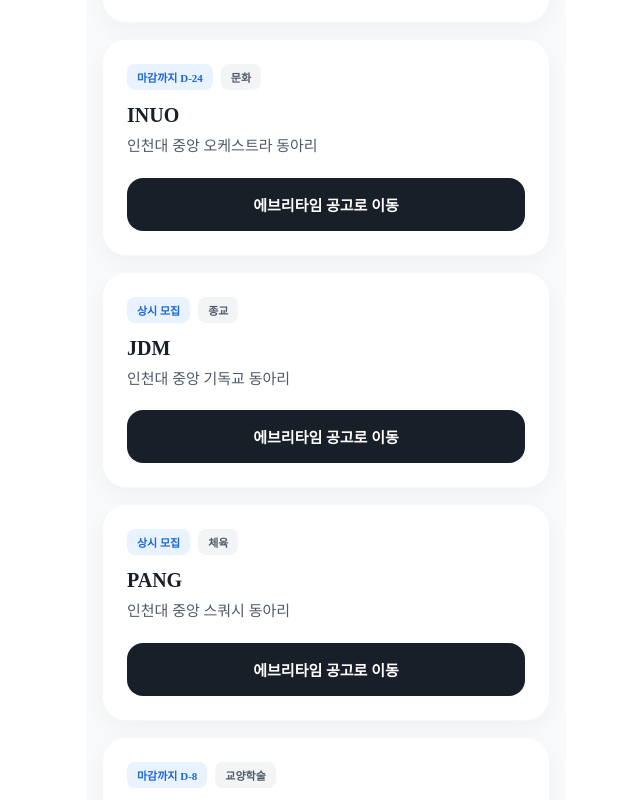
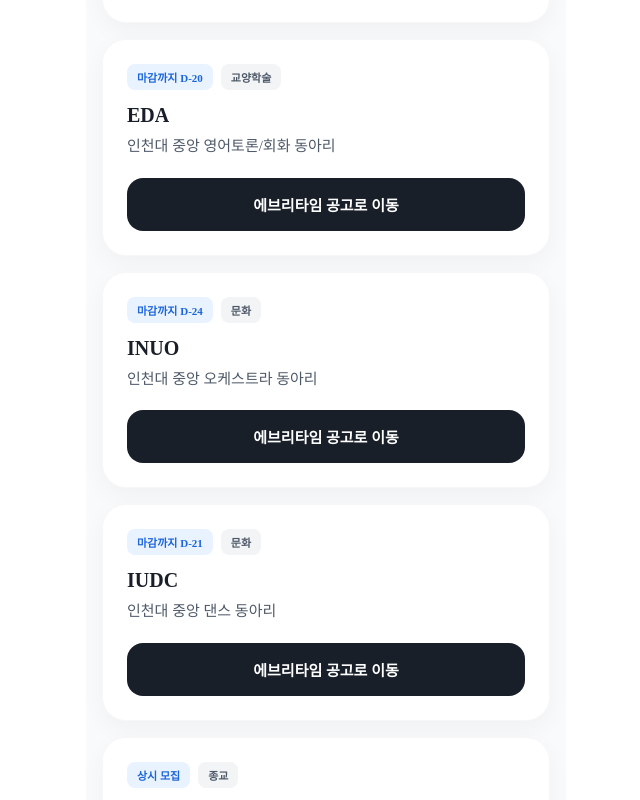
Before and after one commit to LikeLionUniv-INU/14th-Club-Links, a React (Create React App) app: page / in a window 1280 px wide. Shown: the part 1580-2380 px from the top of the page, without its empty margins (314-954 px from the left). Built offline with nearby package versions, Linux system fonts and the light colour scheme; a web font is replaced by a local one.

Commit message:
0303 업뎃

```diff
--- a/src/pages/Mainpage.jsx
+++ b/src/pages/Mainpage.jsx
@@ -37,7 +37,7 @@ const CLUB_DATA = [
     desc: "인천대 중앙 IT 동아리 (이 사이트 저희가 만들었어요 🥹)",
     category: "교양학술",
     deadline: "2026-03-06",
-    link: "https://everytime.kr/418891/v/402022384",
+    link: "https://everytime.kr/418891/v/402403593",
   },
   {
     id: 2,
@@ -73,6 +73,14 @@ const CLUB_DATA = [
   },
   {
     id: 6,
+    name: "EDA",
+    desc: "인천대 중앙 영어토론/회화 동아리",
+    category: "교양학술",
+    deadline: "2026-03-12",
+    link: "https://everytime.kr/418891/v/402468957",
+  },
+  {
+    id: 7,
     name: "INUO",
     desc: "인천대 중앙 오케스트라 동아리",
     category: "문화",
@@ -80,15 +88,23 @@ const CLUB_DATA = [
     link: "https://everytime.kr/418891/v/401339379",
   },
   {
-    id: 7,
+    id: 8,
+    name: "IUDC",
+    desc: "인천대 중앙 댄스 동아리",
+    category: "문화",
+    deadline: "2026-03-13",
+    link: "https://everytime.kr/418891/v/402450082",
+  },
+  {
+    id: 9,
     name: "JDM",
     desc: "인천대 중앙 기독교 동아리",
     category: "종교",
     deadline: "always",
-    link: "https://everytime.kr/418891/v/401296142",
+    link: "https://everytime.kr/418891/v/402477907",
   },
   {
-    id: 8,
+    id: 10,
     name: "PANG",
     desc: "인천대 중앙 스쿼시 동아리",
     category: "체육",
@@ -96,15 +112,15 @@ const CLUB_DATA = [
     link: "https://everytime.kr/418891/v/401135346",
   },
   {
-    id: 9,
+    id: 11,
     name: "TEDxIncheonU",
     desc: "인천대 중앙 강연기획 동아리",
     category: "교양학술",
-    deadline: "2026-02-28",
-    link: "https://everytime.kr/418891/v/401699113",
+    deadline: "2026-03-07",
+    link: "https://everytime.kr/418891/v/402455045",
   },
   {
-    id: 10,
+    id: 12,
     name: "기우회",
     desc: " 인천대 중앙 바둑 동아리",
     category: "취미전시",
@@ -112,7 +128,7 @@ const CLUB_DATA = [
     link: "https://everytime.kr/418891/v/400348603",
   },
   {
-    id: 11,
+    id: 13,
     name: "느을사랑",
     desc: "인천대 중앙 유기견봉사 동아리",
     category: "봉사",
@@ -120,7 +136,7 @@ const CLUB_DATA = [
     link: "https://everytime.kr/418891/v/401890713",
   },
   {
-    id: 12,
+    id: 14,
     name: "다크호스",
     desc: "인천대 중앙 탁구 동아리",
     category: "체육",
@@ -128,15 +144,15 @@ const CLUB_DATA = [
     link: "https://everytime.kr/418891/v/401783085",
   },
   {
-    id: 13,
+    id: 15,
     name: "돌핀",
     desc: "인천대 중앙 농구 동아리",
     category: "체육",
     deadline: "2026-03-06",
-    link: "https://everytime.kr/418891/v/401020081",
+    link: "https://everytime.kr/418891/v/402372706",
   },
   {
-    id: 14,
+    id: 16,
     name: "로타랙트",
     desc: "인천대 중앙 봉사 동아리",
     category: "봉사",
@@ -144,7 +160,7 @@ const CLUB_DATA = [
     link: "https://everytime.kr/418891/v/401935178",
   },
   {
-    id: 15,
+    id: 17,
     name: "바이킹",
     desc: "인천대 중앙 야구 동아리",
     category: "체육",
@@ -152,7 +168,7 @@ const CLUB_DATA = [
     link: "https://everytime.kr/418891/v/401010142",
   },
   {
-    id: 16,
+    id: 18,
     name: "보인다",
     desc: "인천대 중앙 보드게임 동아리",
     category: "취미전시",
@@ -160,7 +176,7 @@ const CLUB_DATA = [
     link: "https://everytime.kr/418891/v/400377609",
   },
   {
-    id: 17,
+    id: 19,
     name: "산악부(UIAC)",
     desc: "인천대 중앙 산악 동아리",
     category: "체육",
@@ -168,31 +184,31 @@ const CLUB_DATA = [
     link: "https://everytime.kr/418891/v/400604191",
   },
   {
-    id: 18,
+    id: 20,
     name: "세치혀",
     desc: "인천대 중앙 시사토론 동아리",
     category: "교양학술",
-    deadline: "2026-02-28",
-    link: "https://everytime.kr/418891/v/401907641",
+    deadline: "2026-03-31",
+    link: "https://everytime.kr/418891/v/402492485",
   },
   {
-    id: 19,
+    id: 21,
     name: "싸우라비",
     desc: "인천대 중앙 태권도 동아리",
     category: "체육",
     deadline: "always",
-    link: "https://everytime.kr/418891/v/400783687",
+    link: "https://everytime.kr/418891/v/402437152",
   },
   {
-    id: 20,
+    id: 22,
     name: "아르고나우츠",
     desc: "인천대 중앙 투자 동아리",
     category: "교양학술",
     deadline: "2026-03-01",
-    link: "https://everytime.kr/418891/v/401310033",
+    link: "https://everytime.kr/418891/v/402162841",
   },
   {
-    id: 21,
+    id: 23,
     name: "아임",
     desc: "인천대 중앙 마케팅 동아리",
     category: "교양학술",
@@ -200,31 +216,31 @@ const CLUB_DATA = [
     link: "https://everytime.kr/418891/v/401352015",
   },
   {
-    id: 22,
+    id: 24,
     name: "울림",
     desc: "인천대 중앙 풍물패 동아리",
     category: "문화",
     deadline: "always",
-    link: "https://everytime.kr/418891/v/400141970",
+    link: "https://everytime.kr/418891/v/402496290",
   },
   {
-    id: 23,
+    id: 25,
     name: "유스호스텔",
     desc: "인천대 중앙 여행 동아리",
     category: "취미전시",
     deadline: "2026-03-04",
-    link: "https://everytime.kr/418891/v/401688450",
+    link: "https://everytime.kr/418891/v/402452638",
   },
   {
-    id: 24,
+    id: 26,
     name: "인스디스",
     desc: "인천대 중앙 흑인음악 동아리",
     category: "문화",
     deadline: "2026-03-06",
-    link: "https://everytime.kr/418891/v/401226551",
+    link: "https://everytime.kr/418891/v/402481716",
   },
   {
-    id: 25,
+    id: 27,
     name: "인영천화",
     desc: "인천대 중앙 영화감상 동아리",
     category: "취미전시",
@@ -232,15 +248,15 @@ const CLUB_DATA = [
     link: "https://everytime.kr/418891/v/401956089",
   },
   {
-    id: 26,
+    id: 28,
     name: "인유공방",
     desc: "인천대 중앙 DIY 동아리",
     category: "취미전시",
     deadline: "2026-03-06",
-    link: "https://everytime.kr/418891/v/402014176",
+    link: "https://everytime.kr/418891/v/402446680",
   },
   {
-    id: 27,
+    id: 29,
     name: "인인극회",
     desc: "인천대 중앙 연극 동아리",
     category: "문화",
@@ -248,7 +264,7 @@ const CLUB_DATA = [
     link: "https://everytime.kr/418891/v/401742344",
   },
   {
-    id: 28,
+    id: 30,
     name: "인풋아웃풋",
     desc: "인천대 중앙 풋살 동아리",
     category: "체육",
@@ -256,15 +272,15 @@ const CLUB_DATA = [
     link: "https://everytime.kr/418891/v/400991916",
   },
   {
-    id: 29,
+    id: 31,
     name: "젊은영상",
     desc: "인천대 중앙 영화 동아리",
     category: "문화",
     deadline: "2026-02-28",
-    link: "https://everytime.kr/418891/v/401671963",
+    link: "https://everytime.kr/418891/v/402173201",
   },
   {
-    id: 30,
+    id: 32,
     name: "죠이선교회(JOY)",
     desc: "인천대 중앙 기독교 동아리",
     category: "종교",
@@ -272,7 +288,15 @@ const CLUB_DATA = [
     link: "https://everytime.kr/418891/v/400464556",
   },
   {
-    id: 31,
+    id: 33,
+    name: "초아다솜",
+    desc: "인천대 중앙 봉사 동아리",
+    category: "봉사",
+    deadline: "2026-03-22",
+    link: "https://everytime.kr/418891/v/402470752",
+  },
+  {
+    id: 34,
     name: "크레퍼스",
     desc: "인천대 중앙 밴드 동아리",
     category: "문화",
@@ -280,7 +304,7 @@ const CLUB_DATA = [
     link: "https://everytime.kr/418891/v/401719542",
   },
   {
-    id: 32,
+    id: 35,
     name: "파이오니아",
     desc: "인천대 중앙 밴드 동아리",
     category: "문화",
@@ -288,23 +312,15 @@ const CLUB_DATA = [
     link: "https://everytime.kr/418891/v/401111091",
   },
   {
-    id: 33,
+    id: 36,
     name: "퍼펙트",
     desc: "인천대 중앙 볼링 동아리",
     category: "체육",
     deadline: "always",
-    link: "https://everytime.kr/418891/v/400978300",
+    link: "https://everytime.kr/418891/v/402198561",
   },
   {
-    id: 34,
-    name: "포크라인",
-    desc: "인천대 중앙 밴드 동아리",
-    category: "문화",
-    deadline: "2026-03-08",
-    link: "https://everytime.kr/418891/v/401133904",
-  },
-  {
-    id: 35,
+    id: 37,
     name: "페더스",
     desc: "인천대 중앙 배드민턴 동아리",
     category: "체육",
@@ -312,23 +328,31 @@ const CLUB_DATA = [
     link: "https://everytime.kr/418891/v/402007410",
   },
   {
-    id: 36,
+    id: 38,
+    name: "포크라인",
+    desc: "인천대 중앙 밴드 동아리",
+    category: "문화",
+    deadline: "2026-03-08",
+    link: "https://everytime.kr/418891/v/402177915",
+  },
+  {
+    id: 39,
     name: "하늬울림",
     desc: "인천대 중앙 클래식기타 동아리",
     category: "문화",
     deadline: "2026-03-06",
-    link: "https://everytime.kr/418891/v/401930680",
+    link: "https://everytime.kr/418891/v/402333326",
   },
   {
-    id: 37,
+    id: 40,
     name: "하양검정",
     desc: "인천대 중앙 사진 동아리",
     category: "취미전시",
     deadline: "2026-03-09",
-    link: "https://everytime.kr/418891/v/401318635",
+    link: "https://everytime.kr/418891/v/402472509",
   },
   {
-    id: 38,
+    id: 41,
     name: "한아랑",
     desc: "인천대 중앙 만화 동아리",
     category: "취미전시",
@@ -336,7 +360,7 @@ const CLUB_DATA = [
     link: "https://everytime.kr/418891/v/400036275",
   },
   {
-    id: 39,
+    id: 42,
     name: "함성",
     desc: "인천대 중앙 밴드 동아리",
     category: "문화",
@@ -344,7 +368,7 @@ const CLUB_DATA = [
     link: "https://everytime.kr/418891/v/401517385",
   },
   {
-    id: 40,
+    id: 43,
     name: "효월검우회",
     desc: "인천대 중앙 검도 동아리",
     category: "체육",
@@ -389,7 +413,7 @@ function MainPage() {
             이용해주세요!
             <br />
             <strong style={{ color: "red" }}>
-              * 26.02.26 기준 39/48개 등록됨
+              * 26.03.02 기준 43/48개 등록됨
             </strong>
           </div>
         </S.InfoItem>
```
